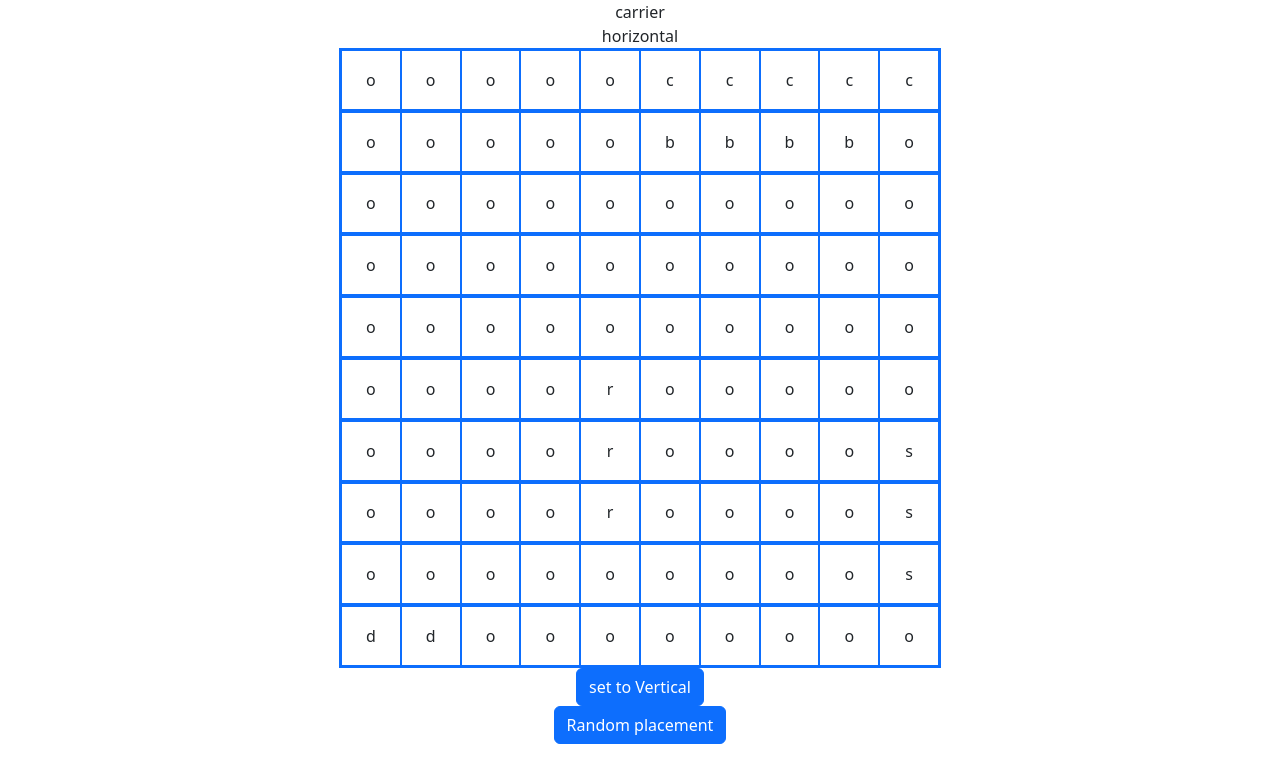
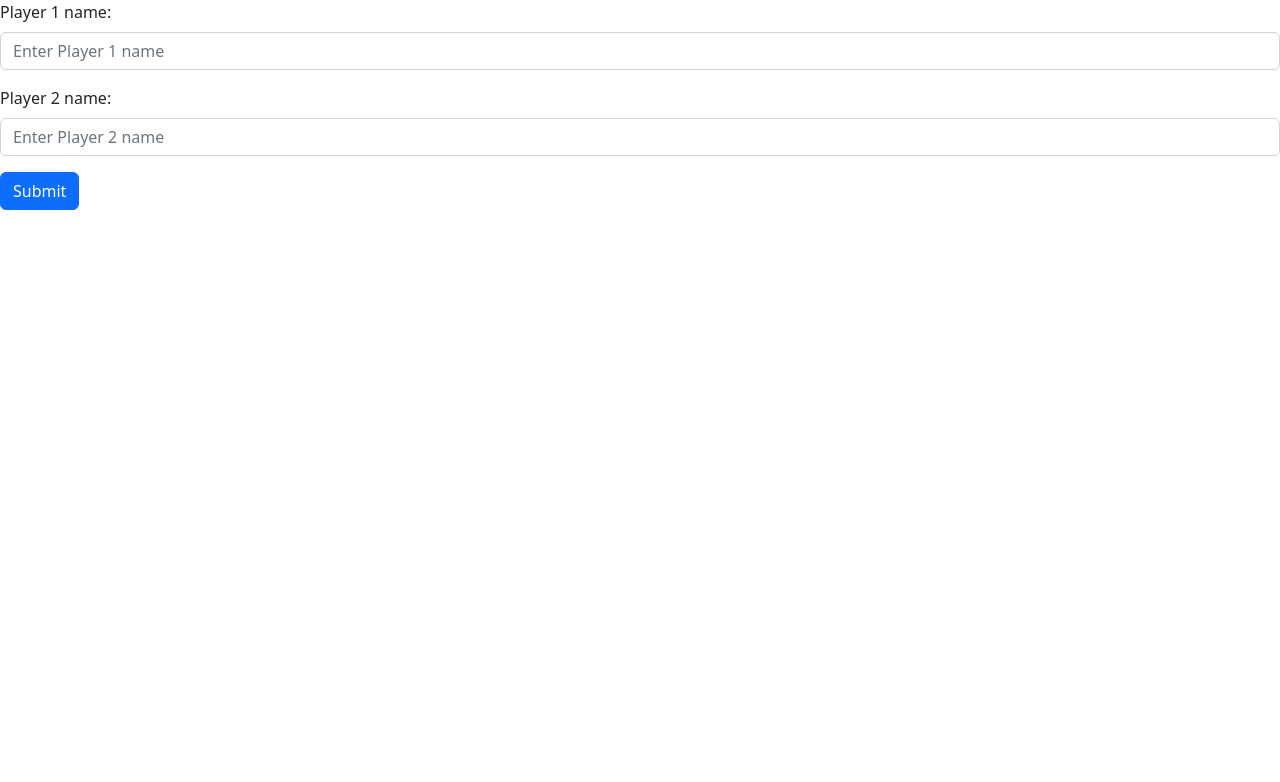
Before and after one commit to Eetub1/battleship-react, a React (Vite) app: page / in a window 1280 px wide. Shown: the top 782 px of the page. Built offline with nearby package versions, Linux system fonts and the light colour scheme.

Commit message:
you can now place ships manually in the placePhase

```diff
--- a/src/App.jsx
+++ b/src/App.jsx
@@ -11,7 +11,7 @@ import { Form, Button } from 'react-bootstrap'
 function App() {
   const boardObject = new Gameboard(10)
   const [boardArray, setBoardArray] = useState(boardObject.getBoard())
-  const [gamePhase, setGamePhase] = useState('placePhase')
+  const [gamePhase, setGamePhase] = useState('beginPhase')
 
   const [p1name, setP1Name] = useState('')
   const [p2name, setP2Name] = useState('')
@@ -25,11 +25,11 @@ function App() {
   ]
 
   //row col ishorizontal ship
-  boardObject.placeShip(0, 5, true, ships[0])
+  /*boardObject.placeShip(0, 5, true, ships[0])
   boardObject.placeShip(1, 5, true, ships[1])
   boardObject.placeShip(5, 4, false, ships[2])
   boardObject.placeShip(6, 9, false, ships[3])
-  boardObject.placeShip(9, 0, true, ships[4])
+  boardObject.placeShip(9, 0, true, ships[4])*/
 
   const handleSubmit = event => {
     event.preventDefault()
@@ -70,7 +70,7 @@ function App() {
 
     {gamePhase === 'placePhase' && (
       <div className='d-flex justify-content-center'>
-        <PlaceShipsBoard board={boardArray} ships={ships} setGamePhase={setGamePhase} />
+        <PlaceShipsBoard boardObject={boardObject} ships={ships} setGamePhase={setGamePhase} />
       </div>
     )}
 
--- a/src/components/PlaceShipsBoard.jsx
+++ b/src/components/PlaceShipsBoard.jsx
@@ -1,17 +1,27 @@
 import { useState } from 'react'
 import { Button } from 'react-bootstrap'
 
+
 //kun tämä on valmis ja toimii, niin tämän voisi yhdistää tuon DrawBoard komponentin
 //kanssa ehkä samaksi? sillä loogisesti hyvin samanlainen
-const PlaceShipsBoard = ({ board, ships, setGamePhase}) => {
+const PlaceShipsBoard = ({ boardObject, ships, setGamePhase}) => {
     const [currentShipIndex, setCurrentShipIndex] = useState(1)
     const [currentShip, setCurrentShip] = useState(ships[0])
     const [isHorizontal, setIsHorizontal] = useState(true)
+    const shipAmount = ships.length
+    const board = boardObject.getBoard()
 
     //maybe this can be done more reasonably
     const handleClick = (event, rowIndex, cellIndex) => {
         console.log(rowIndex, cellIndex)
-        const shipAmount = ships.length
+
+        const wasSuccess = boardObject.validatePlacement(rowIndex, cellIndex, isHorizontal, currentShip, currentShip.getShipLength())
+        if (wasSuccess) {
+            boardObject.placeShip(rowIndex, cellIndex, isHorizontal, currentShip)
+        } else {
+            return
+        }
+
         setCurrentShipIndex(currentShipIndex + 1)
         if (currentShipIndex >= shipAmount) setGamePhase('playPhase')//laita gamePhase eteenpäin
         else setCurrentShip(ships[currentShipIndex])
```
